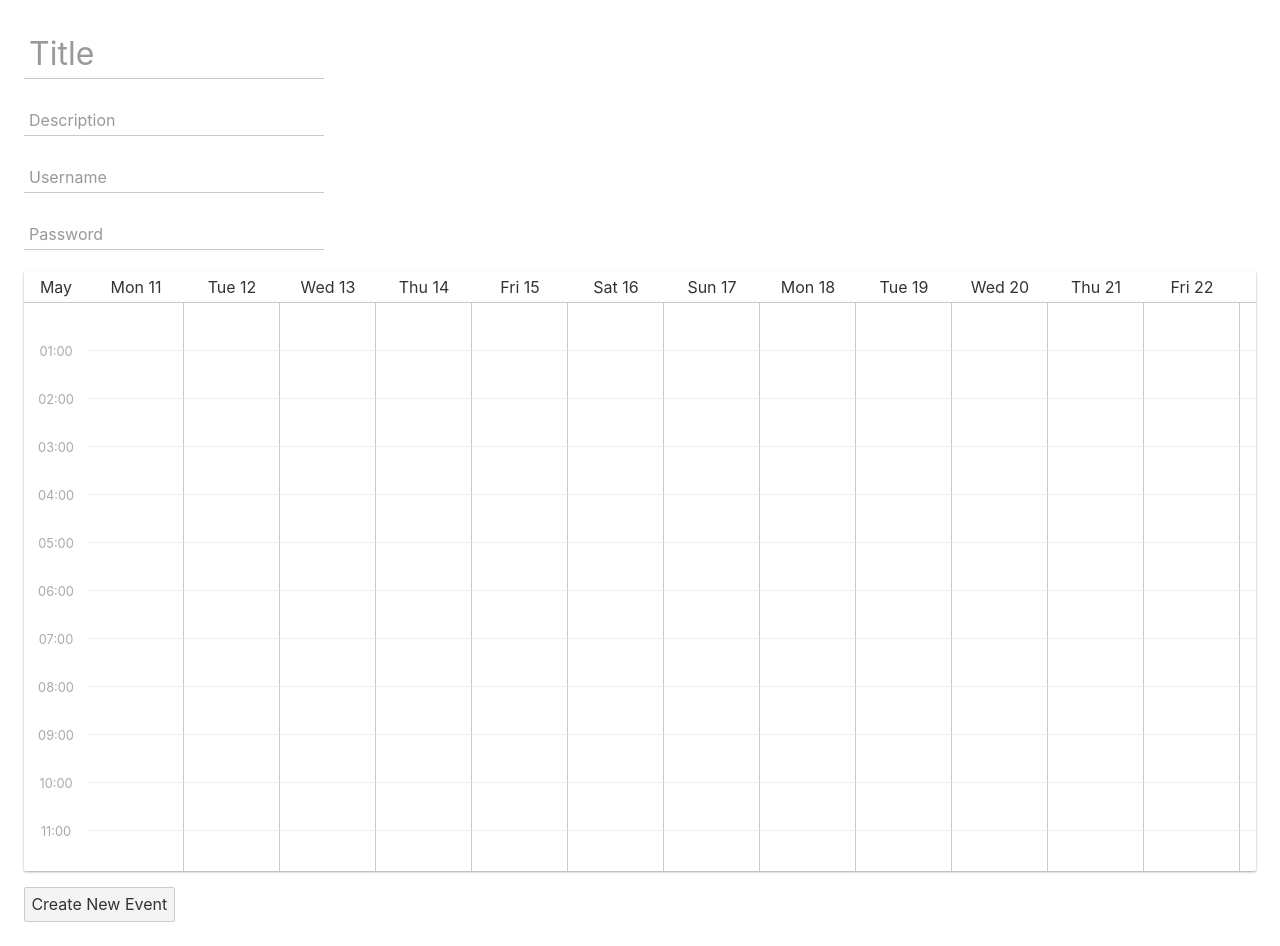
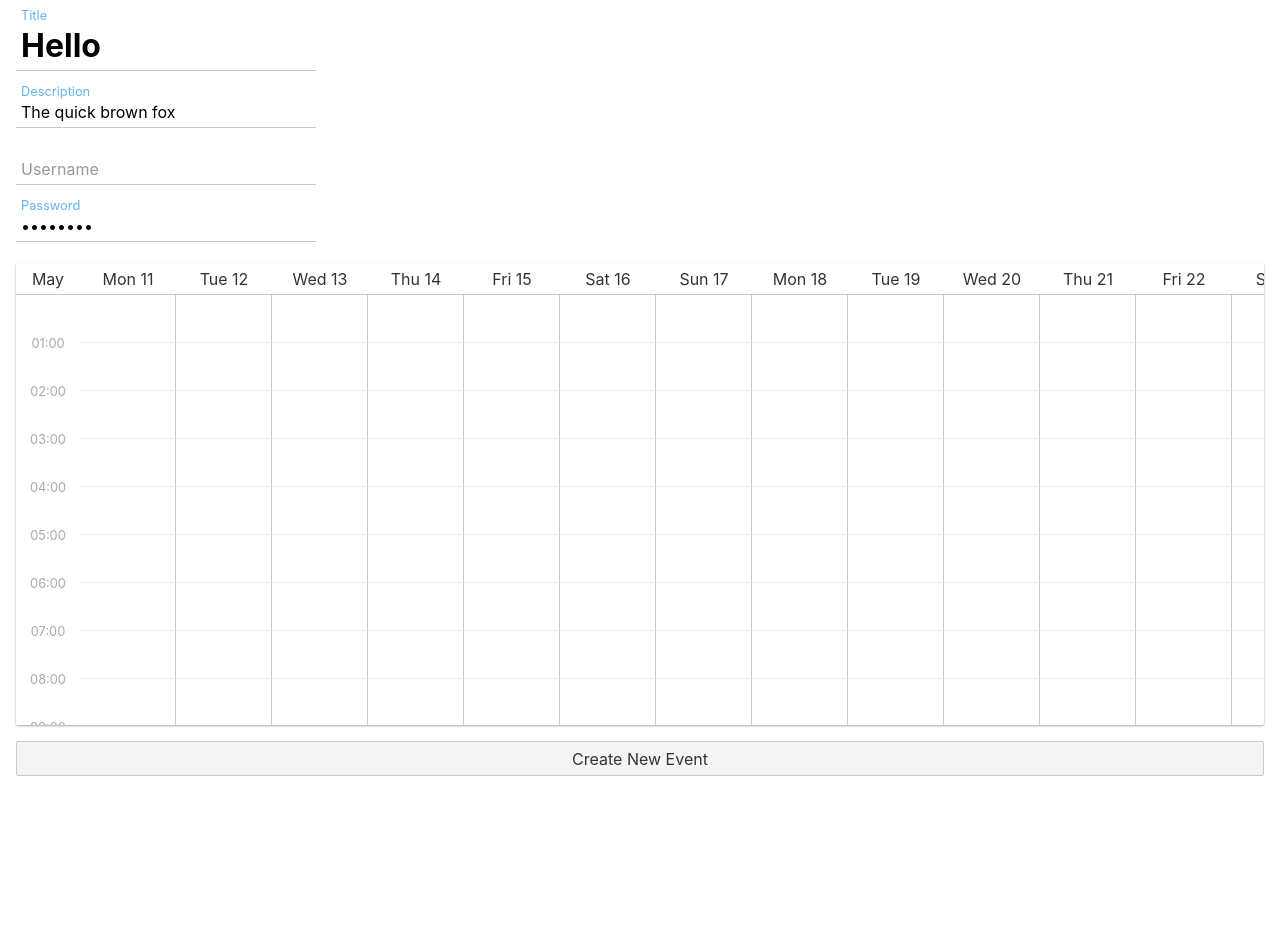
Before and after one commit to bryanmylee/meetwhen-ui, a Svelte app: page / in a window 1280 px wide. After the commit the page ends 800 px from the top, so only its background shows below. Built offline with nearby package versions, Linux system fonts and the light colour scheme.

Commit message:
Adapt layout for more screen sizes

```diff
--- a/src/App.svelte
+++ b/src/App.svelte
@@ -22,15 +22,14 @@
     --box-shadow: 0 1px 3px rgba(0,0,0,0.12), 0 1px 2px rgba(0,0,0,0.24);
   }
 
-  main {
+  :global(body) {
+		width: 100%;
+		height: 100%;
     padding: 1em;
-    max-width: 240px;
-    margin: 0 auto;
-  }
+	}
 
-  @media (min-width: 640px) {
-    main {
-      max-width: none;
-    }
-  }
+	main {
+		width: 100%;
+		height: 100%;
+	}
 </style>
--- a/src/components/CalendarPicker.svelte
+++ b/src/components/CalendarPicker.svelte
@@ -98,8 +98,8 @@
   }
 
   #picker {
-    display: flex;
-    flex-direction: column;
+    /* display: flex;
+    flex-direction: column; */
     width: auto;
     max-height: 600px;
     margin-bottom: 1em;
@@ -109,24 +109,15 @@
     box-shadow: var(--box-shadow);
   }
 
-  #month-label {
-    position: sticky;
-    left: 0;
-    z-index: 100;
-    display: flex;
-    justify-content: center;
-    align-items: center;
-    width: var(--index-col-width);
-    background-color: white;
-  }
-
   #picker-header-row {
+    position: -webkit-sticky; /* Safari */
     position: sticky;
     top: 0;
-    z-index: 100;
+    z-index: 99;
     display: flex;
     flex-direction: row;
-    width: fit-content;
+    width: -moz-max-content;    /* Firefox */
+    width: -webkit-max-content; /* Safari/Chrome */
     min-height: var(--header-row-height);
     box-sizing: border-box;
     border-bottom: 1px var(--line-1) solid;
@@ -134,23 +125,38 @@
   }
 
   .header-row__cell {
-    width: var(--col-width);
+    min-width: var(--col-width);
+  }
+
+  #month-label {
+    position: -webkit-sticky; /* Safari */
+    position: sticky;
+    left: 0;
+    z-index: 100;
+    display: flex;
+    justify-content: center;
+    align-items: center;
+    min-width: var(--index-col-width);
+    background-color: white;
   }
 
   #picker-body {
     display: flex;
     flex-direction: row;
-    width: fit-content;
+    width: -moz-max-content;    /* Firefox */
+    width: -webkit-max-content; /* Safari/Chrome */
+    height: -moz-max-content;    /* Firefox */
+    height: -webkit-max-content; /* Safari/Chrome */
   }
 
   #index-col {
+    position: -webkit-sticky; /* Safari */
     position: sticky;
     left: 0;
     z-index: 90;
-    display: flex;
-    flex-direction: column;
-    width: var(--index-col-width);
-    height: fit-content;
+    /* display: flex;
+    flex-direction: column; */
+    min-width: var(--index-col-width);
     background-color: white;
   }
 
@@ -174,8 +180,6 @@
     grid-auto-flow: column;
     grid-template-rows: repeat(24, var(--row-height));
     grid-auto-columns: var(--col-width);
-    width: fit-content;
-    height: fit-content;
   }
 
   #main-area__selection-layer {
--- a/src/components/NewEvent.svelte
+++ b/src/components/NewEvent.svelte
@@ -8,10 +8,12 @@
   import MaterialTextInput from './MaterialTextInput.svelte';
 
   let title = '';
-  let description = '';
+  let description = 'The quick brown fox';
   let username = '';
-  let password = '';
+  let password = 'password';
   let selections = [];
+
+  $: setTimeout(() => {title = 'Hello'}, 2000);
 
   async function createNewEvent() {
     const body = ({
@@ -49,3 +51,12 @@
   <CalendarPicker bind:selections={selections}/>
   <button on:click={createNewEvent}>Create New Event</button>
 </div>
+
+<style>
+  div {
+    width: 100%;
+    height: 100%;
+    display: flex;
+    flex-direction: column;
+  }
+</style>
```
